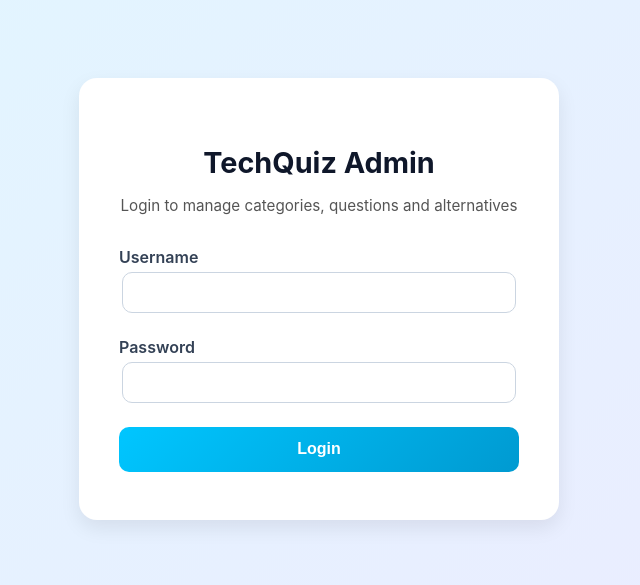
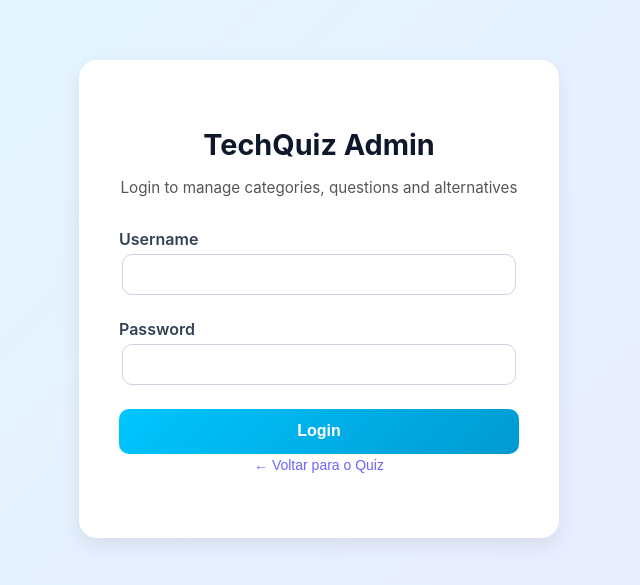
Before and after one commit to theeuzin13/tech-quiz-angular, an Angular app in the folder quiz-angular/: page /admin/login in a window 1280 px wide. Shown: the part 133-718 px from the top of the page, without its empty margins (321-961 px from the left). Built offline with nearby package versions, Linux system fonts and the light colour scheme.

Commit message:
feat: enhance login component with back navigation and loading state

```diff
--- a/quiz-angular/src/app/pages/login/login.component.html
+++ b/quiz-angular/src/app/pages/login/login.component.html
@@ -15,6 +15,9 @@
       <button class="btn-login" type="submit" [disabled]="loading">{{ loading ? 'Logging in...' : 'Login' }}</button>
 
     </form>
+    <button class="btn-back" type="button" (click)="goBack()">
+      ← Voltar para o Quiz
+    </button>
   </div>
 
 </div>
--- a/quiz-angular/src/app/pages/login/login.component.scss
+++ b/quiz-angular/src/app/pages/login/login.component.scss
@@ -66,4 +66,17 @@
       filter: brightness(1.15);
     }
   }
+  .btn-back {
+    background: none;
+    border: none;
+    color: #6c63ff;
+    font-size: 14px;
+    cursor: pointer;
+    margin-bottom: 16px;
+    align-self: flex-start;
+  }
+
+  .btn-back:hover {
+    text-decoration: underline;
+  }
 }
--- a/quiz-angular/src/app/pages/login/login.component.ts
+++ b/quiz-angular/src/app/pages/login/login.component.ts
@@ -1,4 +1,4 @@
-import { CommonModule } from '@angular/common';
+import { CommonModule, Location } from '@angular/common';
 import { Component } from '@angular/core';
 import { FormsModule } from '@angular/forms';
 import { Router } from '@angular/router';
@@ -19,7 +19,8 @@ export class LoginComponent {
 
   constructor(
     private router: Router,
-    private authService: AuthService
+    private authService: AuthService,
+    private location: Location
   ) {}
 
   login(event: Event) {
@@ -38,4 +39,7 @@ export class LoginComponent {
       }
     });
   }
+  goBack() {
+    this.location.back();
+  }
 }
```
